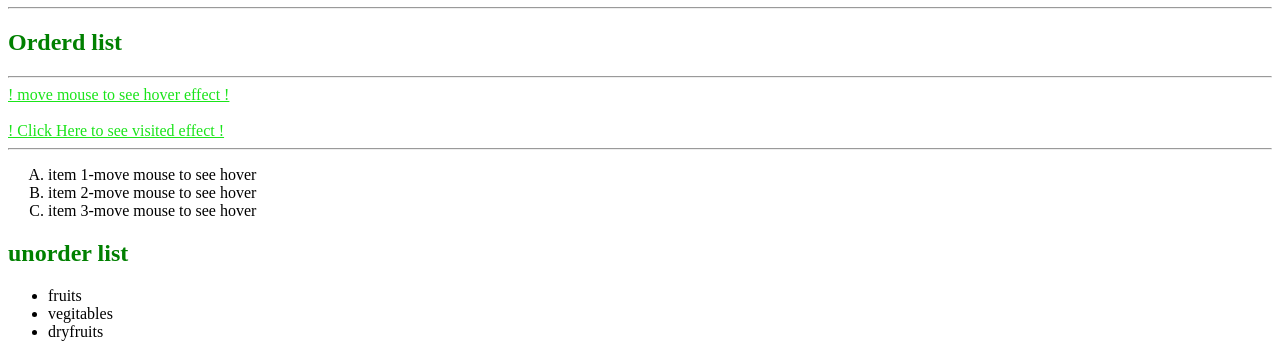
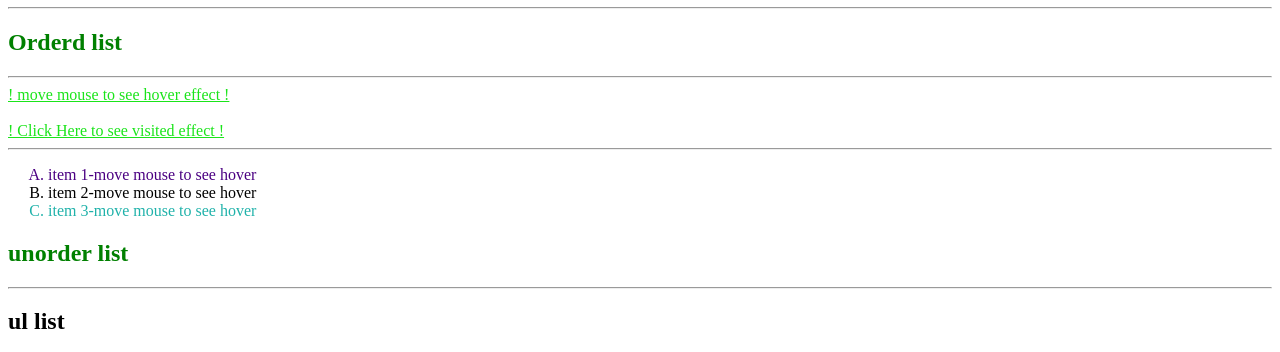
Before and after one commit to VaishnaviBorkar/fsd_codes, a plain HTML site: page hellow.html in a window 1280 px wide. Shown: the part 108-460 px from the top of the page. Drawn offline with Linux system fonts and the light colour scheme.

Commit message:
li  childs styling

```diff
--- a/hellow.html
+++ b/hellow.html
@@ -16,7 +16,7 @@
         <a href="https://practice.geeksforgeeks.org/explore/?difficulty%5B%5D=0&page=1">! move mouse to see hover effect !</a><br>
         <!-- link visited color change -->
         <br>
-        <a href="https://academy.technologyforall.in/studentapp/#/classes" class="show-visited">
+        <a href="https://academy.technologyforall.in/studentapp/#/classes" id="show-visited">
 
             ! Click Here to see visited effect !</a>
         <hr>
@@ -33,6 +33,8 @@
             </li>
         </ol>
         <h2  class="subheading">unorder list</h2>
+        <hr>
+        <h2>ul list</h2>
         <ul>
             <li>
                 fruits
--- a/style.css
+++ b/style.css
@@ -37,6 +37,13 @@ a:hover{
     color:crimson;
 }
 /* After visiting */
-.show-visited:visited{
+#show-visited:visited{
     color:yellow;
 }
+/* ul list childs style */
+li:first-child{
+    color:indigo;
+}
+li:last-child{
+    color:lightseagreen;
+}
```
